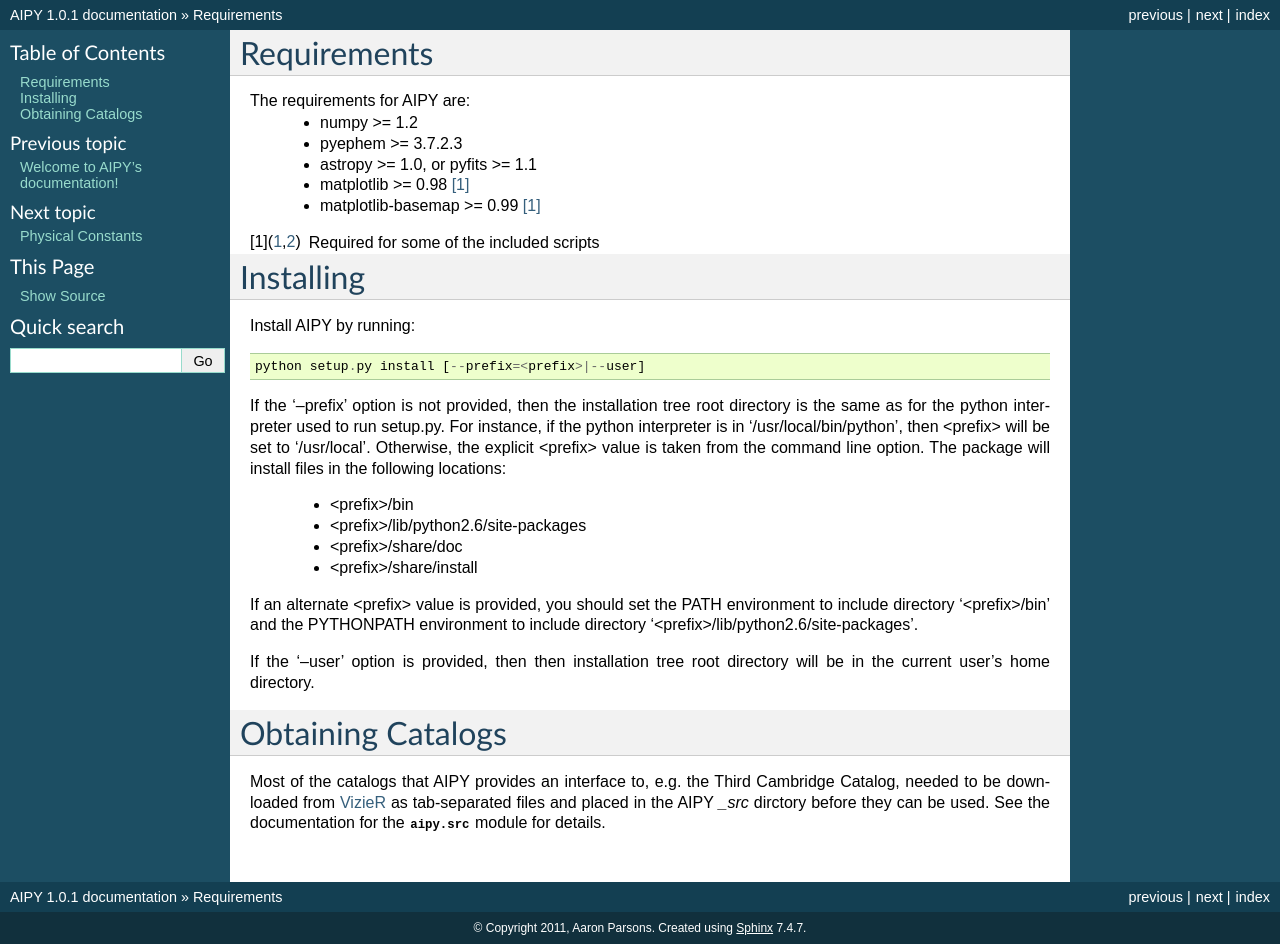
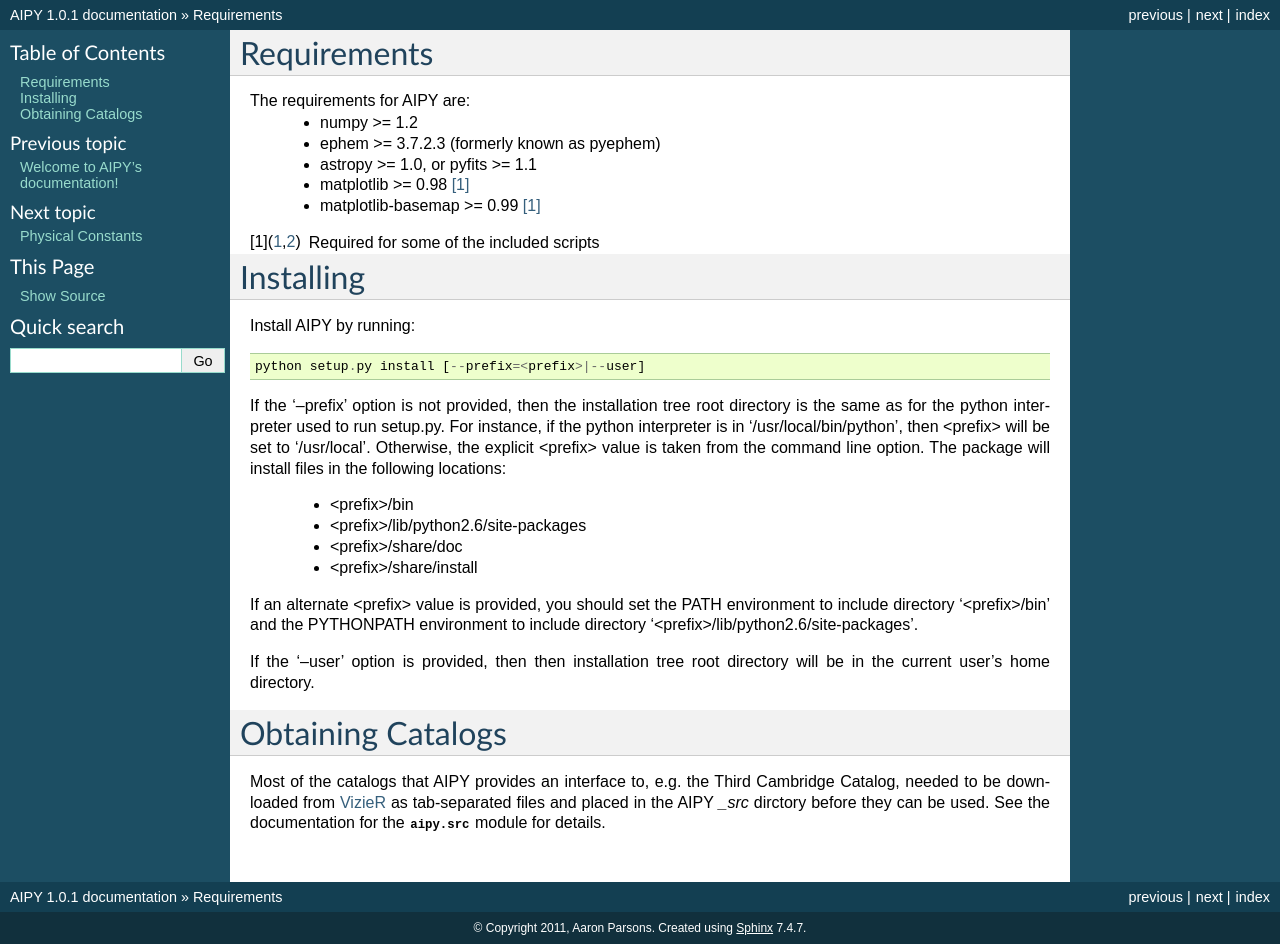
Before and after one commit to HERA-Team/aipy, a Sphinx documentation site: the page built from doc/source/install.rst, in a window 1280 px wide. Built offline with Sphinx 7.4.7, drawn with Linux system fonts in a browser that asks for light colours; formulas are drawn with MathJax 3.

Commit message:
pyephem has been renamed to ephem

```diff
--- a/doc/source/install.rst
+++ b/doc/source/install.rst
@@ -2,7 +2,7 @@
 ============
 The requirements for AIPY are:
  * numpy >= 1.2
- * pyephem >= 3.7.2.3
+ * ephem >= 3.7.2.3 (formerly known as pyephem)
  * astropy >= 1.0, or pyfits >= 1.1
  * matplotlib >= 0.98 [1]_
  * matplotlib-basemap >= 0.99 [1]_
--- a/requirements.txt
+++ b/requirements.txt
@@ -3,4 +3,4 @@
 numpy>=1.2
 matplotlib<3;python_version<"3.0"
 matplotlib;python_version>="3.0"
-pyephem>=3.7.3.2
+ephem>=3.7.3.2
--- a/setup.py
+++ b/setup.py
@@ -82,7 +82,7 @@
         'healpy>=1.11',
         MATPLOTLIB_DEP,
         'numpy>=1.2',
-        'pyephem>=3.7.3.2',
+        'ephem>=3.7.3.2',
         'scipy>=0.19',
     ],
 
```
Also changed, not shown: 1 other file.
